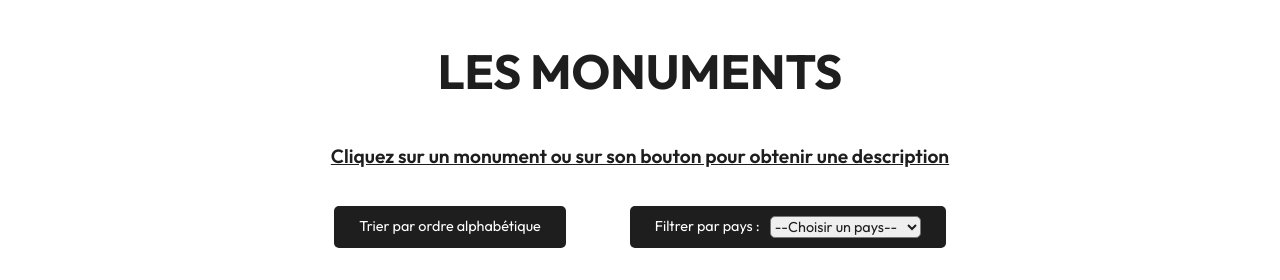
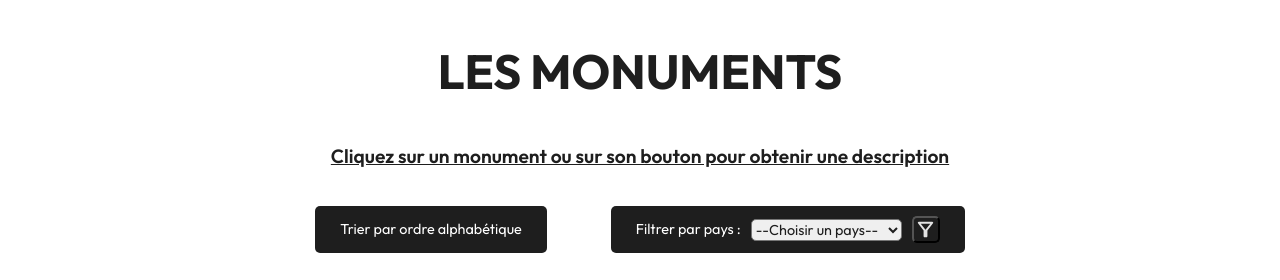
Before and after one commit to DEV-INTE-P3-LENS-2025/monuments-lb, a plain HTML site: page index.html in a window 1280 px wide. Shown: the top 280 px of the page. Drawn offline with Linux system fonts and the light colour scheme.

Commit message:
finished bonus 2

```diff
--- a/index.html
+++ b/index.html
@@ -8,7 +8,7 @@
         <link rel="preconnect" href="https://fonts.googleapis.com">
         <link rel="preconnect" href="https://fonts.gstatic.com" crossorigin>
         <link href="https://fonts.googleapis.com/css2?family=Outfit:wght@100..900&display=swap" rel="stylesheet">
-        <link rel="icon" type="image/x-icon" href="/images/favicon.ico">
+        <link rel="icon" type="image/x-icon" href="./images/favicon.ico">
     </head>
     <body>
         <header>
@@ -18,12 +18,13 @@
             <p id="main_desc">Cliquez sur un monument ou sur son bouton pour obtenir une description</p>
             <section id="filter_sort">
                 <button id="sort_btn" onclick="sort_btn_onClick(json_data)">Trier par ordre alphabétique</button>
-                <section id="filter">
+                <form id="filter">
                     <label for="country">Filtrer par pays :</label>
                     <select name="country" id="filter_select" placeholder="Italie">
                         <option value="default">--Choisir un pays--</option>
                     </select>
-                </section>
+                    <input type="button" id="submit" onclick="create_grid(country_filter(json_data))">
+                </form>
             </section>
             <section id="img_cont"></section>  <!-- Main Container -->
             <section id="desc_cont">
@@ -36,7 +37,7 @@
             </section>
             <section id="map_cont">
                 <h2>Emplacement :</h2>
-                <iframe src="https://www.google.com/maps/embed?pb=!1m18!1m12!1m3!1d2647.339301213525!2d31.132635375111906!3d29.97688346642082!2m3!1f0!2f0!3f0!3m2!1i1024!2i768!4f13.1!3m3!1m2!1s0x14584587ac8f291b%3A0x810c2f3fa2a52424!2sThe%20Great%20Pyramid%20of%20Giza!5e0!3m2!1sen!2sfr!4v1746449537853!5m2!1sen!2sfr" frameborder="0" id="map"></iframe>
+                <iframe frameborder="0" id="map"></iframe>
             </section>
         </main>
         <script type="text/javascript" src="script.js"></script>
--- a/script.js
+++ b/script.js
@@ -109,6 +109,7 @@ function abc_sort(obj) {
 function country_filter(obj) {
     let country_filtered_objs = [];
     const country = filter_select.value;
+    if (country == "default") {return json_data;}
     obj.forEach((elt) => {
         if (elt.country == country) {
             country_filtered_objs.push(elt);
--- a/style.css
+++ b/style.css
@@ -118,6 +118,7 @@ body {
 
             & #filter {
                 display: flex;
+                align-items: center;
                 gap: 10px;
                 background-color: var(--black);
                 color: var(--white);
@@ -130,6 +131,16 @@ body {
                     border-radius: 5px;
                     min-width: 100px;
                     color: var(--black)
+                }
+
+                & #submit {
+                    background-color: var(--black);
+                    background-image: url("./images/filter.svg");
+                    background-size: contain;
+                    width: 28px;
+                    color: var(--white);
+                    border-radius: 5px;
+                    cursor: pointer;
                 }
             }
         }
```
Also changed, not shown: images/filter.svg (added).
